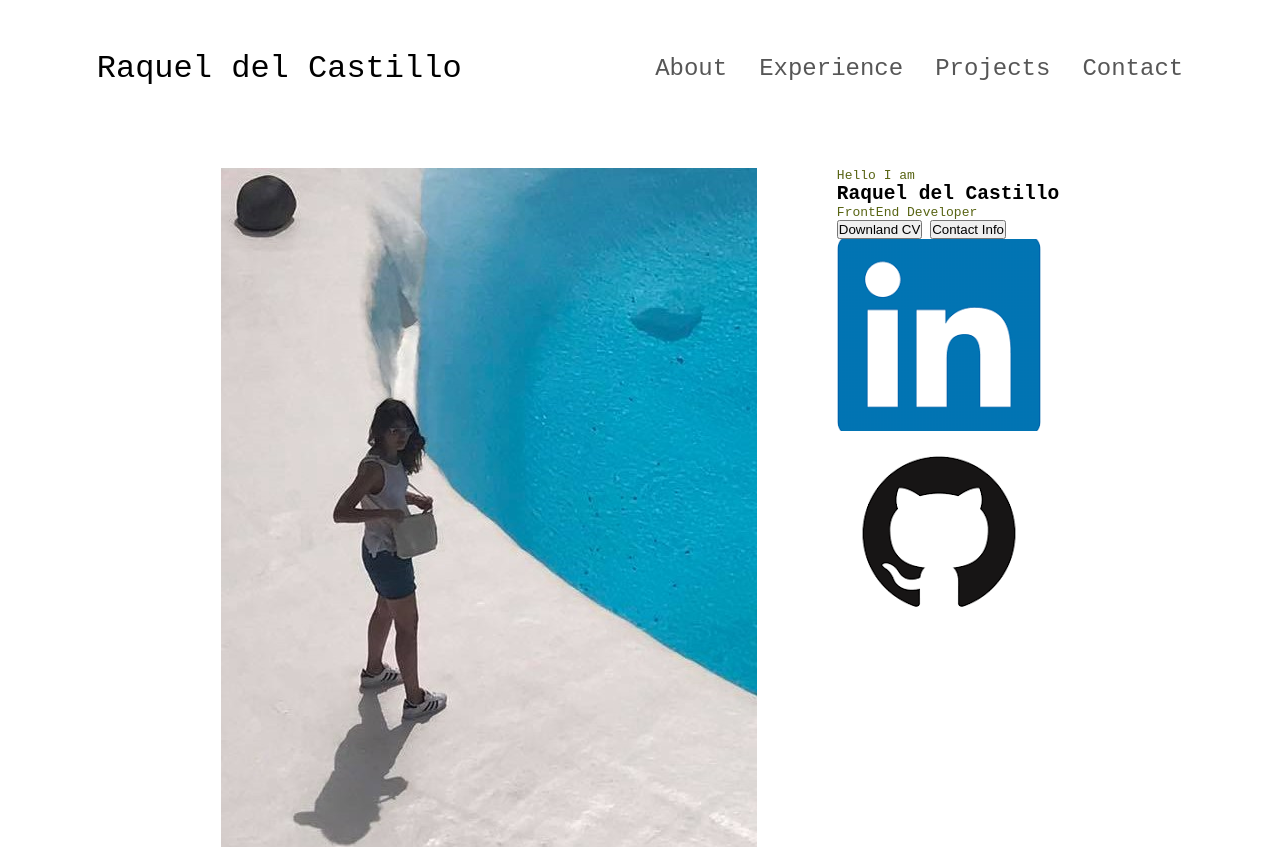
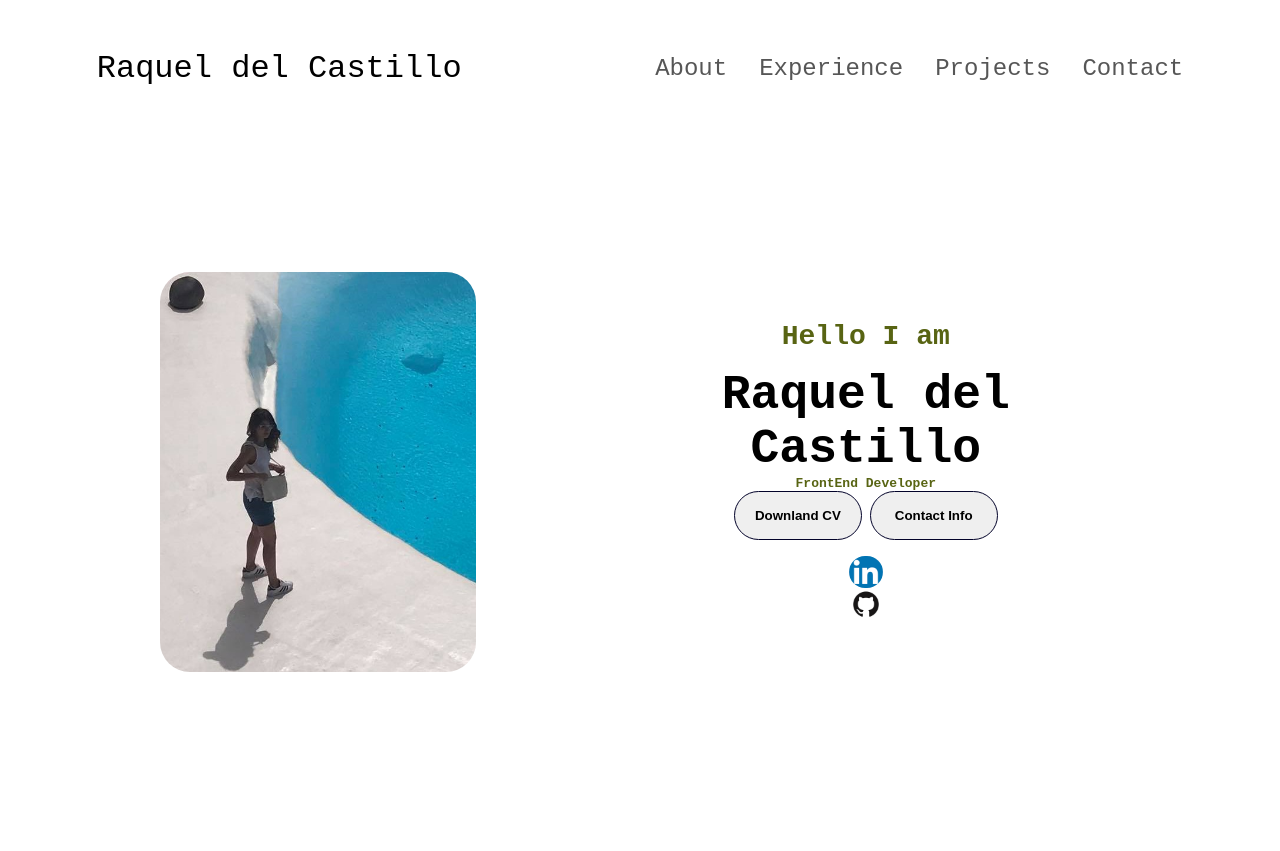
Before and after one commit to Raqueldelcastillo/bootsPorfolio, a plain HTML site: page index.html in a window 1280 px wide. After the commit the page ends 800 px from the top, so only its background shows below. Drawn offline with Linux system fonts and the light colour scheme.

Commit message:
adding more CSS

```diff
--- a/style.css
+++ b/style.css
@@ -124,6 +124,7 @@ section {
   height: 96vh;
   margin: 0 10rem;
   box-sizing: border-box;
+  min-height: fit-content;
 }
 .section-container {
   display: flex;
@@ -134,7 +135,7 @@ section {
   gap: 5rem;
   height: 80vh;
 }
-/* img {
+img {
   border-radius: 30px;
 }
 .section__pic-container {
@@ -143,6 +144,7 @@ section {
   width: 400px;
   margin: auto 0;
 }
+
 .section__text {
   align-self: center;
   text-align: center;
@@ -153,7 +155,7 @@ section {
 .section__text__p1 {
   text-align: center;
 }
-.section__text__p2 {
+.section__text__p1 {
   font-size: 1.75rem;
   margin-bottom: 1rem;
 }
@@ -161,4 +163,36 @@ section {
 .title {
   font-size: 3rem;
   text-align: center;
-} */
+}
+#socials-containers {
+  display: flex;
+  justify-content: center;
+  margin-top: 1rem;
+  gap: 1rem;
+}
+.icon {
+  cursor: pointer;
+  height: 2rem;
+}
+.bnt-container {
+  display: flex;
+  justify-content: center;
+  gap: 1rem;
+}
+.btn {
+  font-weight: 600;
+  transition: all 300m ease;
+  padding: 1rem;
+  width: 8rem;
+  border-radius: 2rem;
+}
+.btn-color-1,
+.btn-color-2 {
+  border: rgb(2, 2, 41) 0.1rem solid;
+}
+.btn-color-1:hover,
+.btn-color-2:hover {
+  cursor: pointer;
+  background: rgb(163, 161, 161);
+  color: aliceblue;
+}
```
Also changed, not shown: index.html (line endings or trailing spaces).
